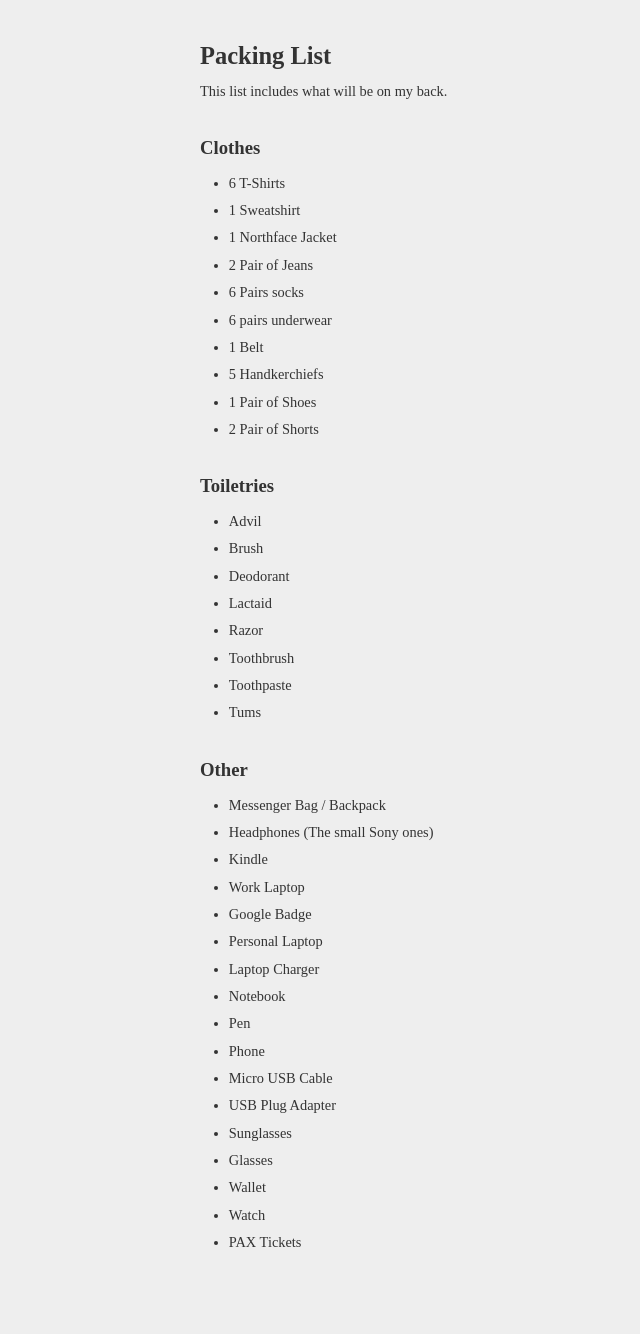
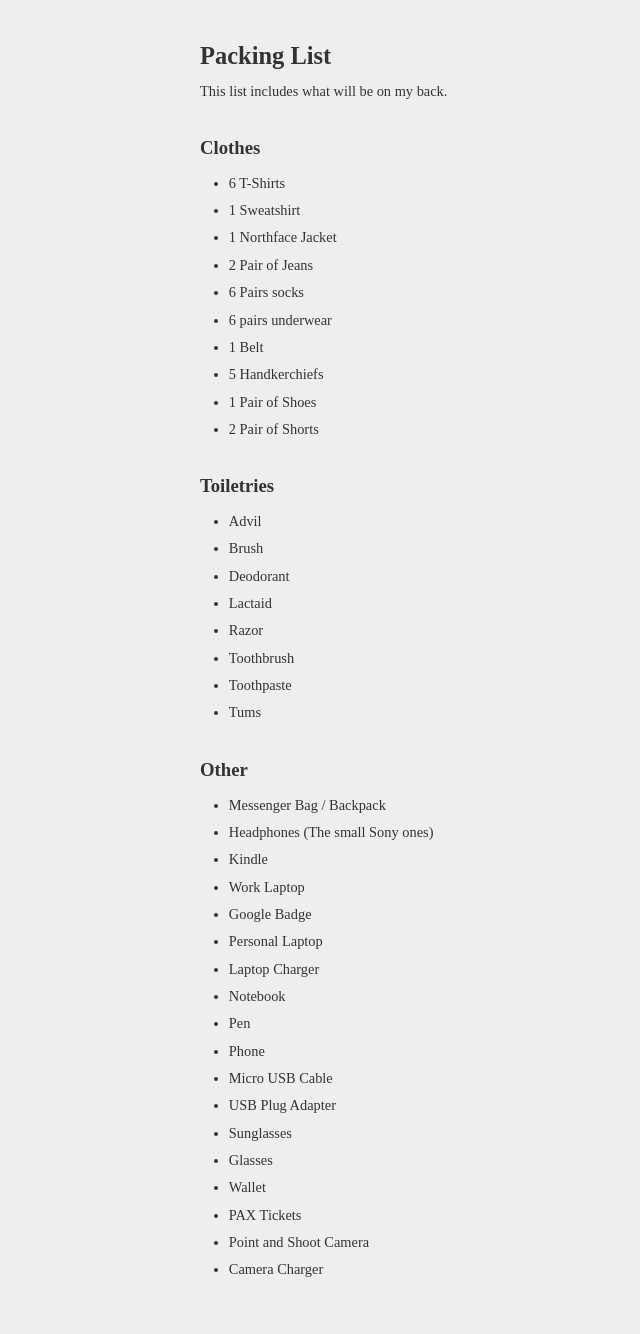
Before and after one commit to icco/traveling, a Jekyll site: the page built from _posts/2013-08-29-PAX.md, in a window 1280 px wide. Shown: the whole page, without its empty margins (40-680 px from the left). Built offline with Jekyll 4.4.1, drawn with Linux system fonts in a browser that asks for light colours; before the commit the page ends 1307 px from its top, so only the background shows below that.

Commit message:
small tweaks

```diff
--- a/_posts/2013-08-29-PAX.md
+++ b/_posts/2013-08-29-PAX.md
@@ -50,5 +50,6 @@ This list includes what will be on my back.
  * Sunglasses
  * Glasses
  * Wallet
- * Watch
  * PAX Tickets
+ * Point and Shoot Camera
+ * Camera Charger
```
